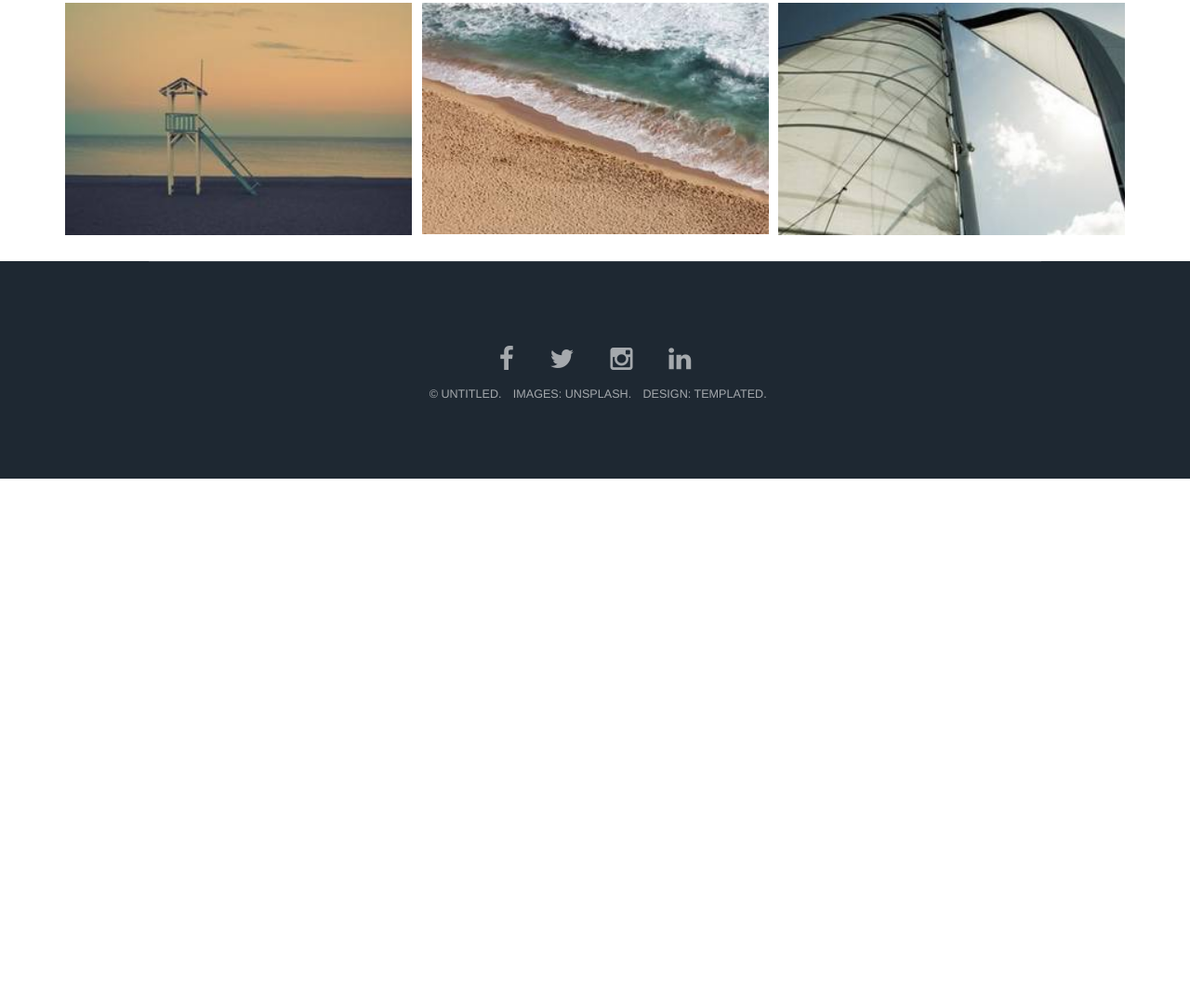
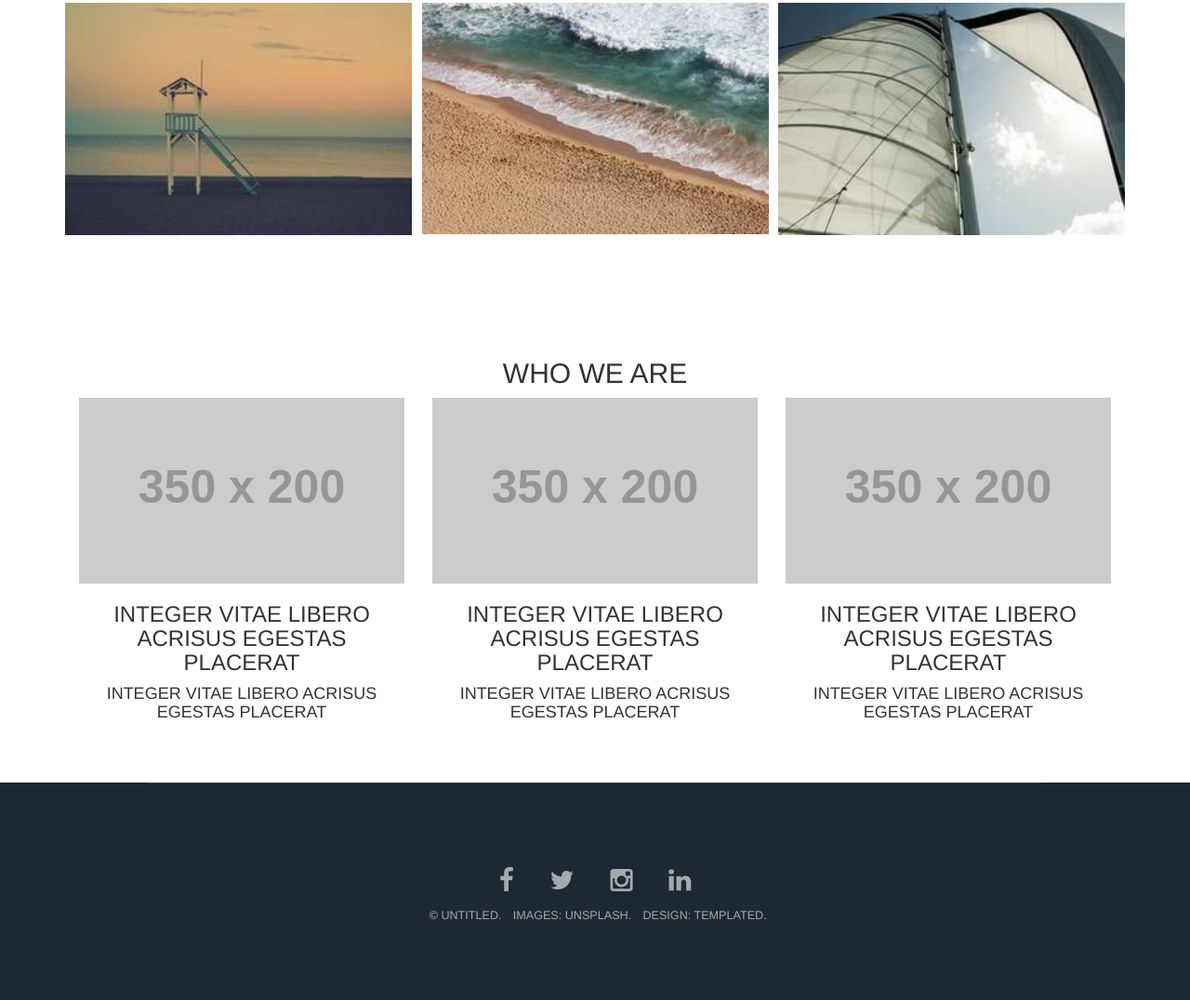
Before and after one commit to solomonyan/calis2016, a plain HTML site: page index.html in a window 1280 px wide. Shown: the part 4358-5434 px from the top of the page at 93% size. Before the commit the page ends 4873 px from the top, so only its background shows below. Drawn offline with nearby package versions, Linux system fonts and the light colour scheme; placeholder pictures from the web are drawn by us.

Commit message:
add who we are section

```diff
--- a/index.html
+++ b/index.html
@@ -157,6 +157,29 @@
 				</div>
 		</section>
 
+		<section class="section-features wrapper">
+				<div class="container">
+					<div class="col-md-12">
+						<h2>WHO WE ARE</h2>
+					</div>
+					<div class="col-md-4">
+						<img src="http://placehold.it/350x200">
+						<h3>Integer vitae libero acrisus egestas placerat</h3>
+						<h4>Integer vitae libero acrisus egestas placerat</h4>
+					</div>
+					<div class="col-md-4">
+						<img src="http://placehold.it/350x200">
+						<h3>Integer vitae libero acrisus egestas placerat</h3>
+						<h4>Integer vitae libero acrisus egestas placerat</h4>
+					</div>
+					<div class="col-md-4">
+						<img src="http://placehold.it/350x200">
+						<h3>Integer vitae libero acrisus egestas placerat</h3>
+						<h4>Integer vitae libero acrisus egestas placerat</h4>
+					</div>
+				</div>
+			</section>
+
 		<!-- Footer -->
 			<footer id="footer">
 				<div class="inner">
```
